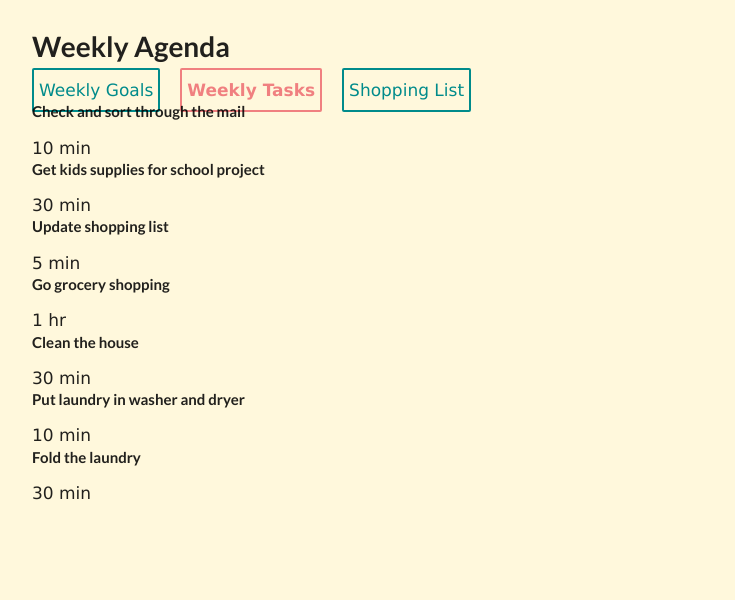
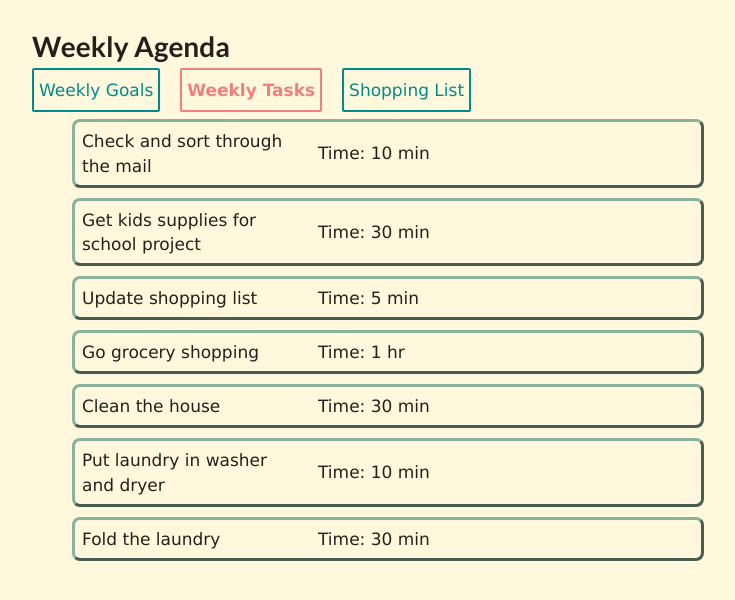
Before and after one commit to melissamfields12/weekly-agenda-app, a React (Create React App) app: page /weeklytasks in a window 1280 px wide. Shown: the top 600 px of the page, without its empty margins (272-1007 px from the left). Built offline with nearby package versions, Linux system fonts and the light colour scheme; no server answers; data requests are answered from the project's data file.

Commit message:
Add CSS to weekly tasks, begin working on form.

```diff
--- a/src/components/Form.js
+++ b/src/components/Form.js
@@ -1,6 +1,8 @@
-import React from "react";
+import React, { useState } from "react";
 
 function Form() {
+    // const [formType, setFormType] = useState(true)
+    // const []
 
     return (
         <div></div>
--- a/src/components/TaskContainer.js
+++ b/src/components/TaskContainer.js
@@ -10,9 +10,9 @@ function TaskContainer({ tasks }) {
    )
 
     return (
-        <div>
+        <ul className="task-list">
             {mappedTasks}
-        </div>
+        </ul>
     )
 }
 
--- a/src/components/TaskList.js
+++ b/src/components/TaskList.js
@@ -3,10 +3,10 @@ import React from "react";
 function TaskList({ task }) {
     const {name, time} = task;
     return (
-        <div>
-            <h4>{name}</h4>
-            <p>{time}</p>
-        </div>
+            <li>
+            <span>{name}</span>
+            <span>Time: {time}</span>
+            </li>
     )
 }
 
--- a/src/index.css
+++ b/src/index.css
@@ -45,3 +45,19 @@ body {
   border-color: rgb(137, 177, 155);
   border-radius: 8px;
 }
+
+.task-list {
+  list-style: none;
+  border-radius: 1px;
+}
+.task-list li {
+  display: grid;
+  margin: 0.7rem 0;
+  padding: 0.5rem;
+  grid-template-columns: 3fr 2fr 120px 80px;
+  column-gap: 1rem;
+  align-items: center;
+  border: outset;
+  border-color: rgb(137, 177, 155);
+  border-radius: 8px;
+}
```
